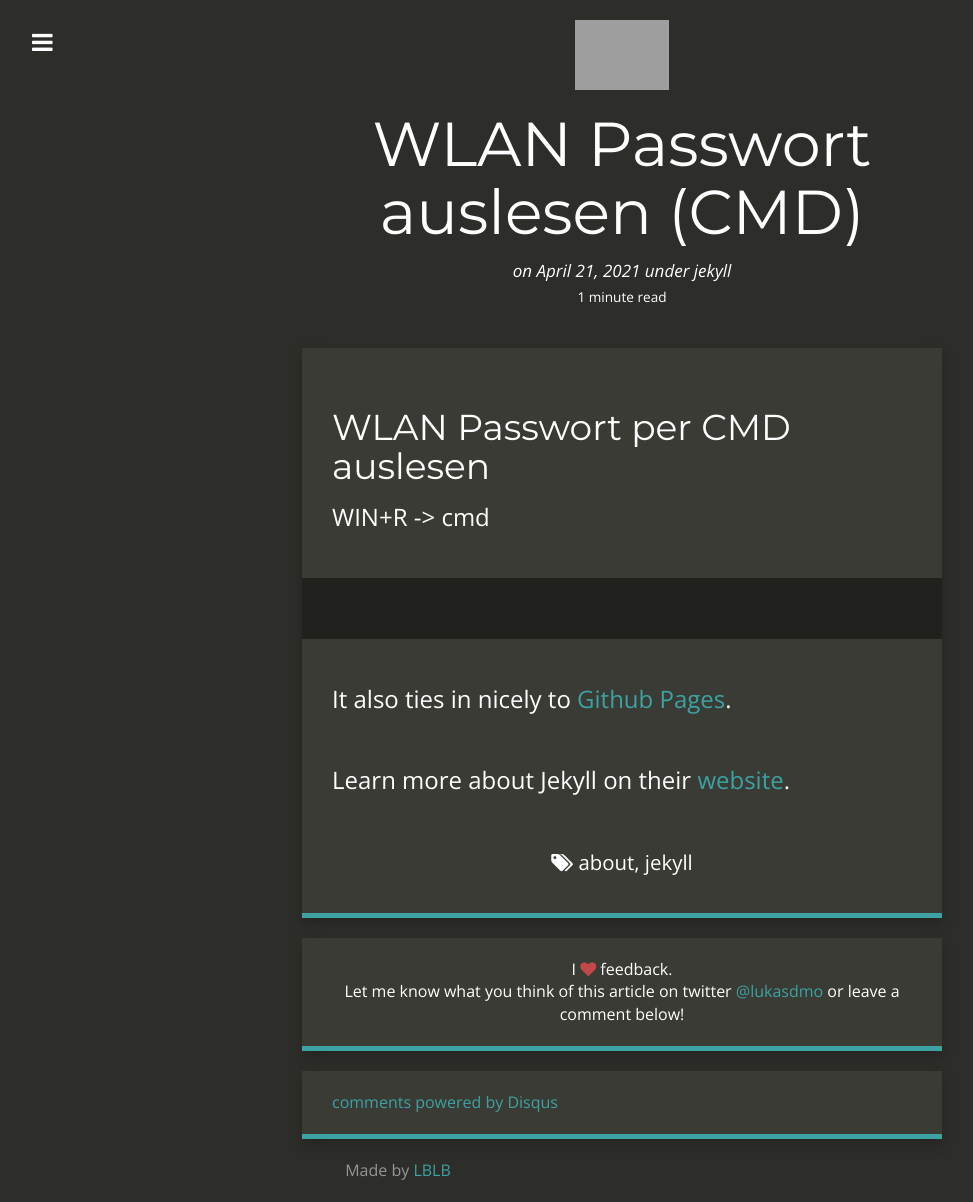
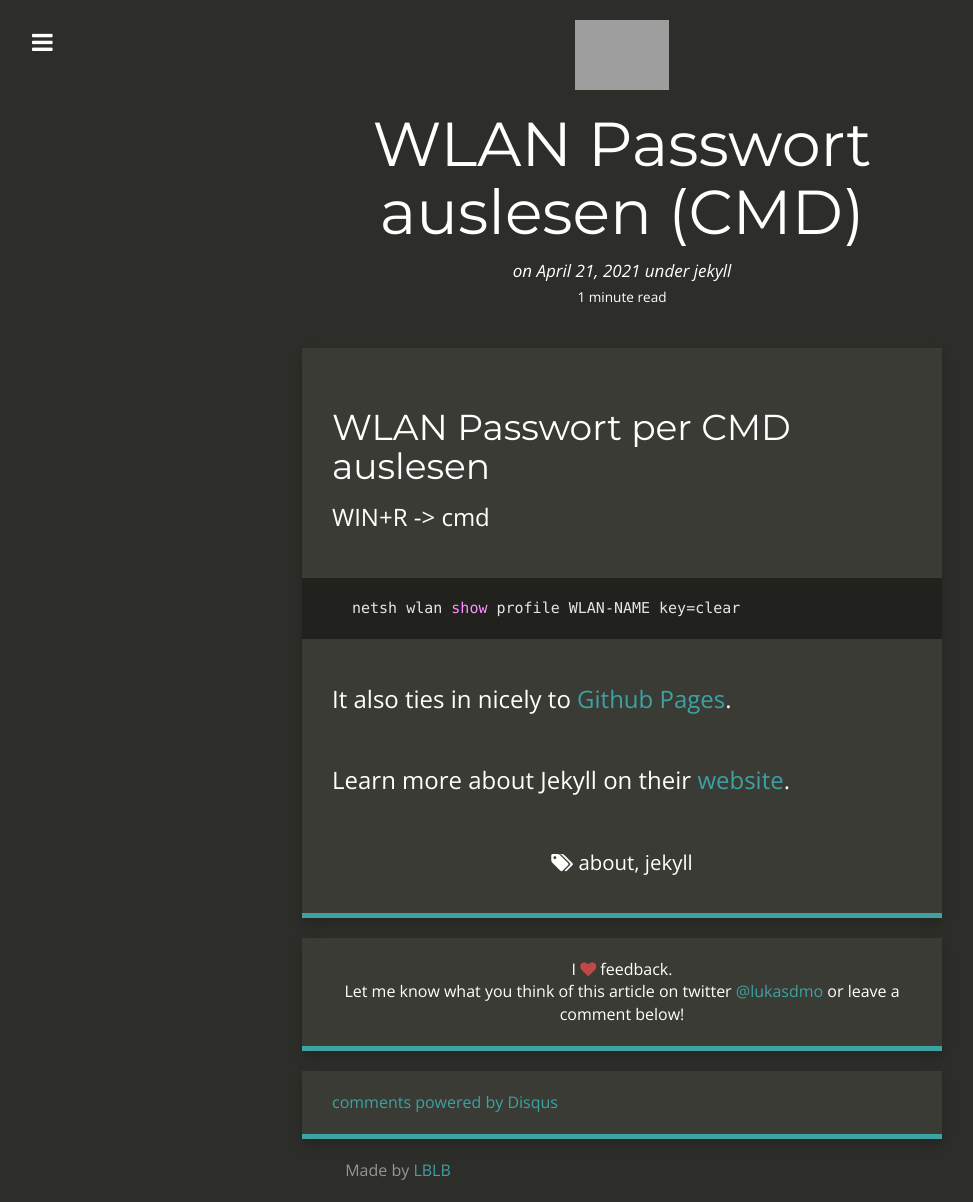
Before and after one commit to eski1337/lblb-it-ffd00, a Jekyll site: the page built from _posts/2014-06-09-so-what-is-jekyll.md, in a window 1280 px wide. Shown: the whole page, without its empty margins (18-991 px from the left). Built offline with Jekyll 4.4.1, drawn with Linux system fonts in a browser that asks for light colours; nearby versions of some CDN libraries; comment, search, counter and statistics services are not loaded; grey boxes are pictures that could not be loaded.

Commit message:
2014-06-09-so-what-is-jekyll.md: changed

````diff
--- a/_posts/2014-06-09-so-what-is-jekyll.md
+++ b/_posts/2014-06-09-so-what-is-jekyll.md
@@ -14,7 +14,7 @@ tags:
 
 WIN+R -> cmd
 ```
-
+netsh wlan show profile WLAN-NAME key=clear
 ```
 
 It also ties in nicely to [Github Pages](https://pages.github.com/).
````
